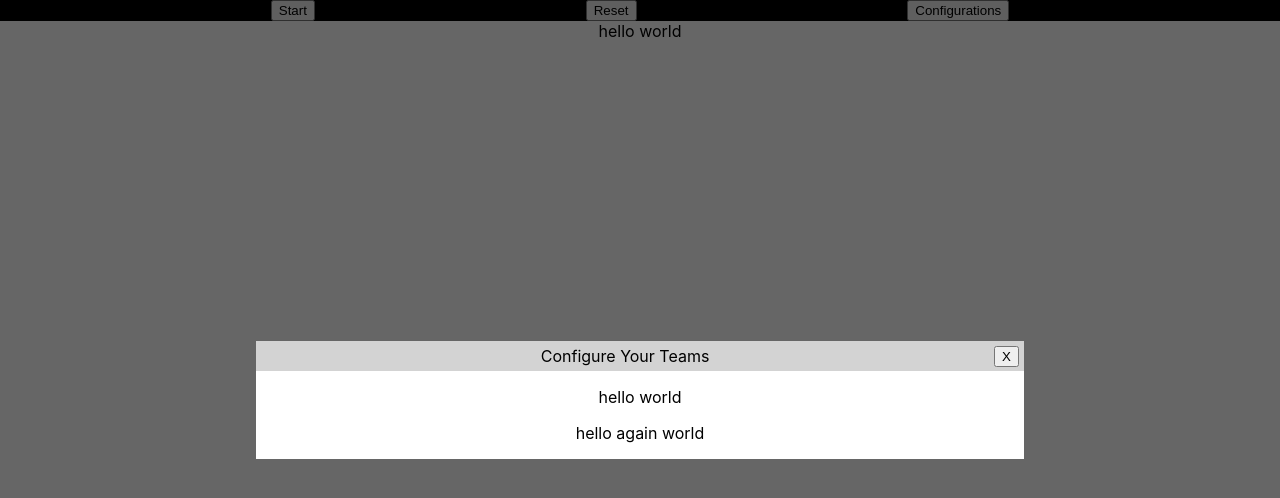
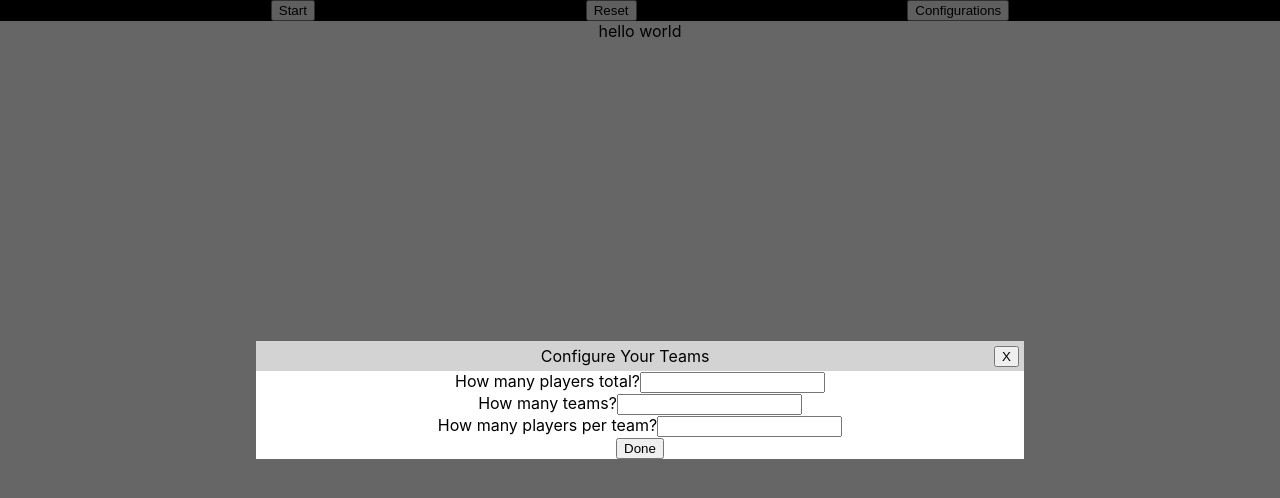
Before and after one commit to itslong/team-maker, a React (Create React App) app: page / in a window 1280 px wide. Both pictures are taken after a click on the button "Configurations". Shown: the top 498 px of the page. Built offline with nearby package versions, Linux system fonts and the light colour scheme.

Commit message:
created form and input components.

```diff
--- /dev/null
+++ b/src/components/TeamConfigForm.js
@@ -0,0 +1,59 @@
+/* @flow */
+import React from 'react';
+import { connect } from 'react-redux';
+
+import { FormFields, Button } from './common';
+
+
+const ConnectedTeamConfigForm = (props) => {
+  /*
+    First time render, get values from state (if any).
+
+    On subsequent input changes, hold state here.
+    On submit or modal close, update store.
+  */
+  const fields = [
+    {type: 'input', name: 'totalPlayers', labelName: 'How many players total?'},
+    {type: 'input', name: 'totalTeams', labelName: 'How many teams?'},
+    {type: 'input', name: 'playersPerTeam', labelName: 'How many players per team?'}
+  ];
+
+
+  const handleChange = (e) => {
+    console.log('event fired: ', e.currentTarget)
+  }
+
+  // add value and onChange properties to each field.
+  const formFieldsWithExtraProps = fields.map((field, index) => {
+    let fieldExtraProps = {
+      ...field,
+      onChange: handleChange,
+      value: '', //placeholder
+    };
+    return fieldExtraProps;
+  });
+
+
+  return (
+    <div className={'form-container'}>
+      <form>
+        <FormFields fields={formFieldsWithExtraProps} />
+        <div>
+          <Button
+            id={'done'}
+            title={'Done'}
+            action={() => null}
+          />
+        </div>
+      </form>
+    </div>
+  );
+};
+
+const mapStateToProps = (state) => {
+  return state;
+};
+
+const TeamConfigForm = connect(mapStateToProps, {})(ConnectedTeamConfigForm);
+
+export default TeamConfigForm;
--- a/src/components/TeamControls.js
+++ b/src/components/TeamControls.js
@@ -5,6 +5,7 @@ import { connect } from 'react-redux';
 
 import { Modal } from './common';
 import { toggleModal } from '../actions';
+import TeamConfigForm from './TeamConfigForm';
 
 
 const ConnectedTeamControls = (props): MixedElement => {
@@ -20,8 +21,7 @@ const ConnectedTeamControls = (props): MixedElement => {
       headerText={'Configure Your Teams'}
       action={handleModal}
     >
-      <p>hello world</p>
-      <p>hello again world</p>
+      <TeamConfigForm />
     </Modal> : null;
 
   return (
--- /dev/null
+++ b/src/components/common/FormFields.js
@@ -0,0 +1,52 @@
+/* @flow */
+import React from 'react';
+import type { MixedElement } from 'react';
+
+import Input from './Input';
+
+
+type FieldsProp = {
+  id?: string,
+  name?: string,
+  type: string,
+  value: string,
+  onChange: void,
+  placeholder?: string,
+  style?: string,
+  labelName?: string,
+  fieldError?: string,
+  minLength?: string
+};
+
+const FormFields = ({ fields }: {fields: Array<FieldsProp>}): MixedElement  => {
+
+  const formFields = fields.map((field, index): MixedElement | void => {
+    const { id, type, name, onChange, value, fieldError, placeholder, style, labelName, minLength } = field;
+
+    if (type === 'input') {
+      return (
+        <Input
+          id={id}
+          key={name}
+          type={type}
+          name={name}
+          labelName={labelName}
+          placeholder={placeholder}
+          style={style}
+          onChange={onChange}
+          value={value}
+          fieldError={fieldError}
+        />
+      );
+    }
+
+  });
+
+  return (
+    <div className='form-fields-container'>
+      {formFields}
+    </div>
+  );
+};
+
+export default FormFields;
--- /dev/null
+++ b/src/components/common/Input.js
@@ -0,0 +1,43 @@
+/* @flow */
+import React from 'react';
+import type { MixedElement } from 'react';
+
+
+type InputProps = {
+  id?: string,
+  name?: string,
+  type: string,
+  value: string,
+  onChange: void,
+  placeholder?: string,
+  style?: string,
+  labelName?: string,
+  fieldError?: string
+};
+
+const Input = (props: InputProps) => {
+  const { id, name, type, value, onChange, placeholder, style, labelName, fieldError } = props;
+
+  const displayFieldError: MixedElement | null = fieldError ?
+    <div className={'error'} style={{display: 'inline'}}>{fieldError}</div>
+    : null;
+
+  return (
+    <div>
+      <label htmlFor={name}>{labelName}</label>
+      <input
+        id={id}
+        className={name || 'form-input'}
+        name={name}
+        type={type}
+        value={value}
+        onChange={onChange}
+        placeholder={placeholder}
+        style={style}
+      />
+      {displayFieldError}
+    </div>
+  );
+};
+
+export default Input;
--- a/src/components/common/index.js
+++ b/src/components/common/index.js
@@ -1,2 +1,4 @@
 export { default as Button } from './Button';
 export { default as Modal } from './Modal';
+export { default as Input } from './Input';
+export { default as FormFields } from './FormFields';
```
